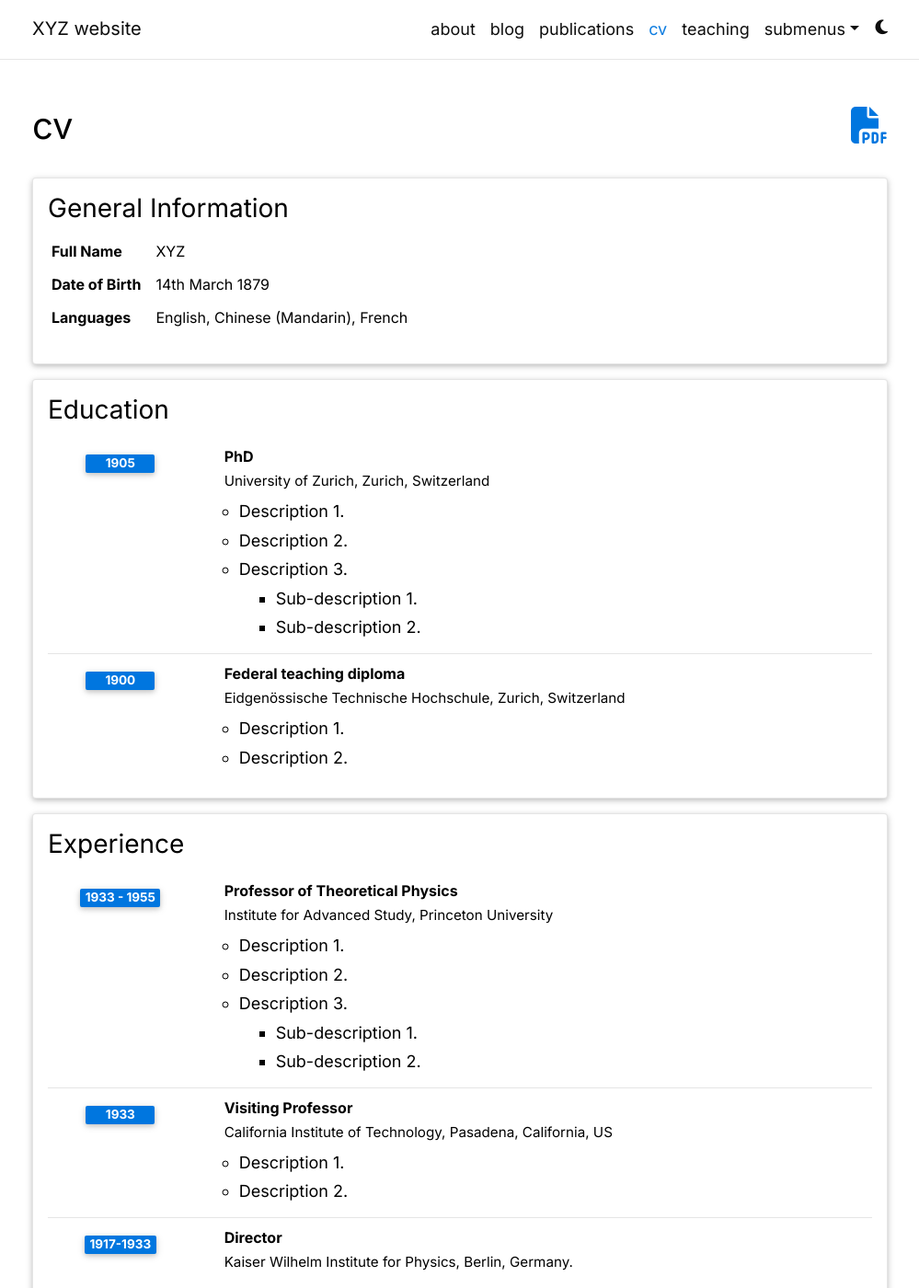
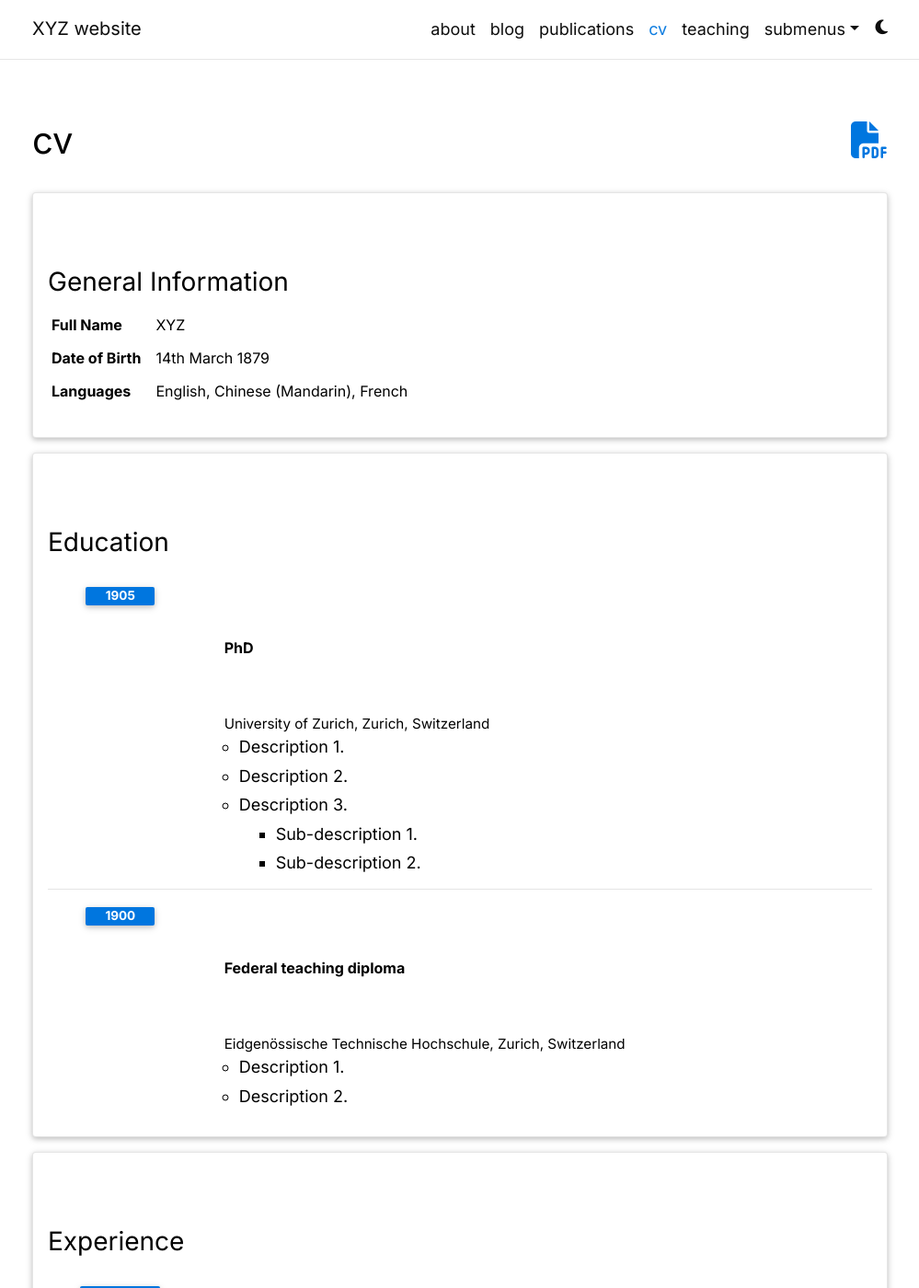
Before and after one commit to xyz2023ca/xyz2023ca.github.io, a Jekyll site: the page built from _pages/cv.md, in a window 1280 px wide and 1400 px high. Shown: the whole window at 92% size, without its empty margins (140-1139 px from the left). Built offline with Jekyll 4.4.1, drawn with Linux system fonts in a browser that asks for light colours; comment, search, counter and statistics services are not loaded; a style sheet for code colours, icons or effects is not loaded.

Commit message:
UPDATE _sass/_base.scss: various

```diff
--- a/_sass/_base.scss
+++ b/_sass/_base.scss
@@ -17,6 +17,16 @@ li,
 span,
 strong {
   color: var(--global-text-color);
+}
+
+h1,
+h2,
+h3,
+h4,
+h5,
+h6 {
+  margin-top: 4rem;
+  margin-bottom: 0;
 }
 
 hr {
@@ -118,8 +128,8 @@ blockquote {
   width: 100%;
 
   .address {
-    margin-bottom: 5px;
-    margin-top: 5px;
+    margin-bottom: 2rem;
+    margin-top: 2rem;
 
     p {
       display: inline-block;
@@ -129,16 +139,16 @@ blockquote {
 }
 
 .profile.float-right {
-  margin-left: 1rem;
+  margin-left: 4rem;
 }
 
 .profile.float-left {
-  margin-right: 1rem;
+  margin-right: 4rem;
 }
 
 @media (min-width: 576px) {
   .profile {
-    width: 30%;
+    width: 40%;
 
     .address {
       p {
@@ -150,7 +160,6 @@ blockquote {
 
 .post-description {
   margin-bottom: 2rem;
-  font-size: 0.875rem;
 
   a {
     color: inherit;
@@ -426,6 +435,7 @@ footer.sticky-bottom {
   mjx-container[jax="CHTML"][display="true"] {
     display: unset;
   }
+  margin-bottom: 2rem;
 }
 
 .post-list {
```
